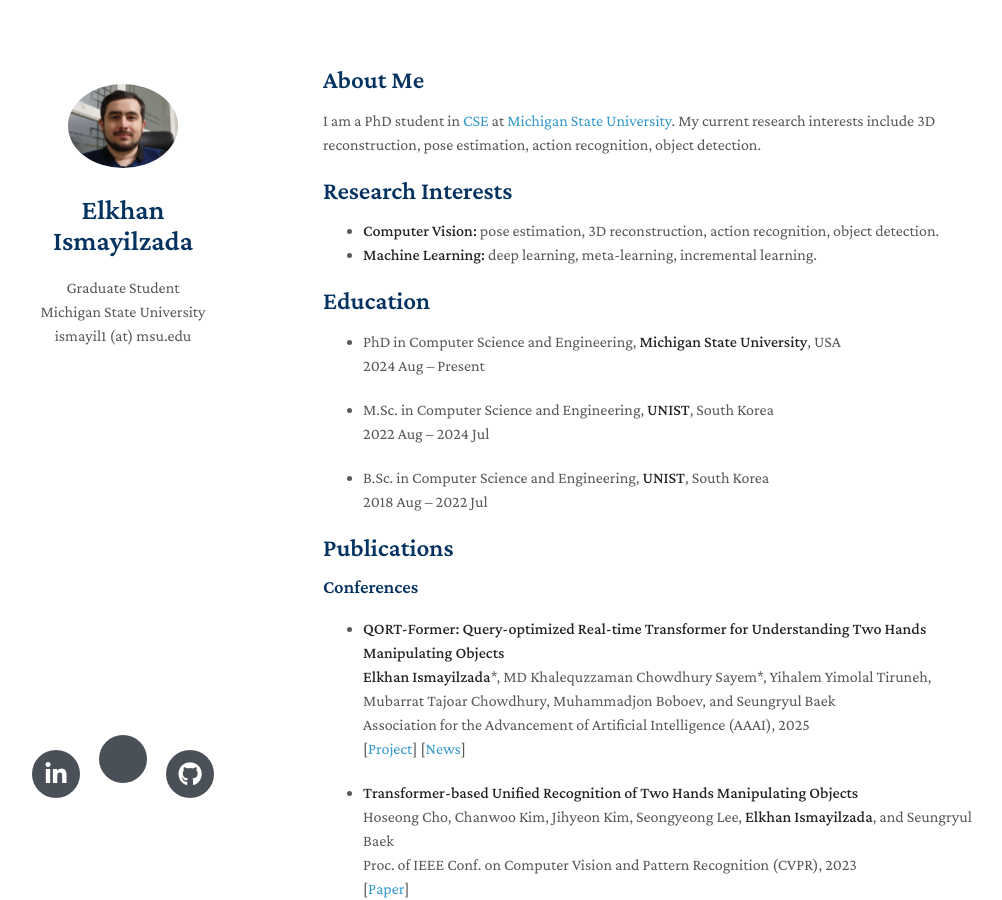
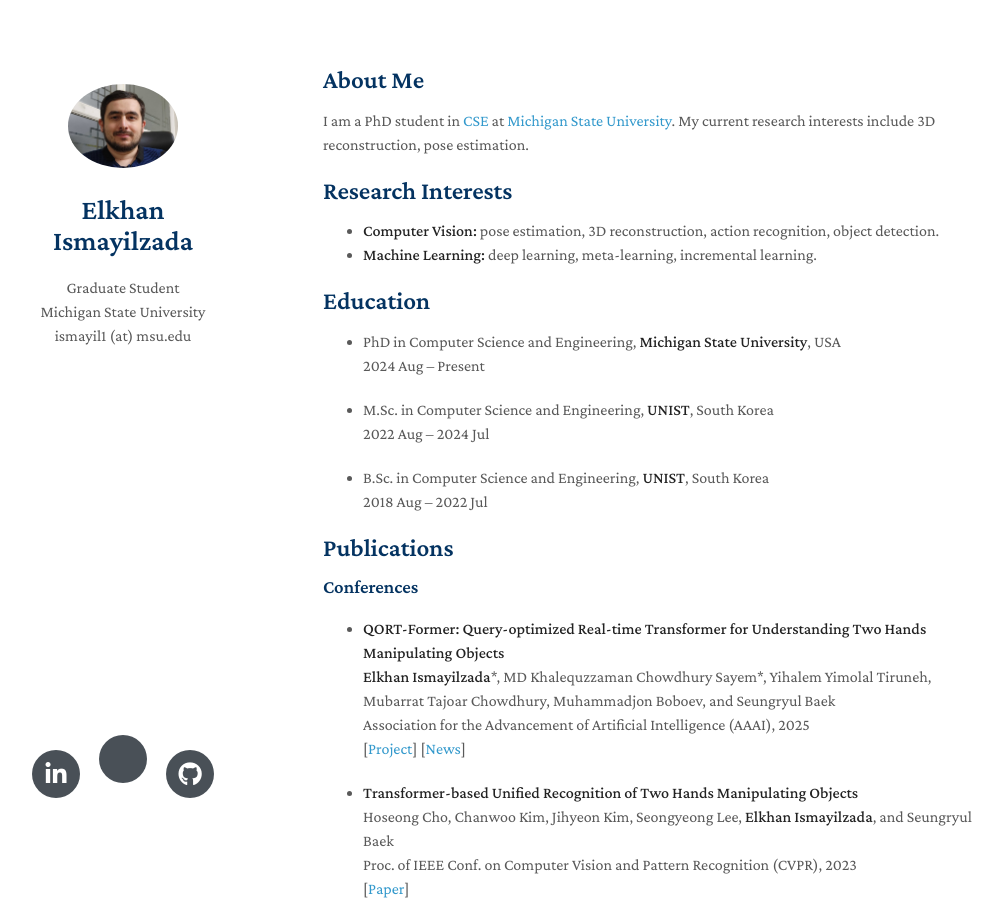
Before and after one commit to elkhanzada/elkhanzada.github.io, a Jekyll site: the page built from index.md, in a window 1280 px wide and 900 px high. Shown: the whole window, without its empty margins (147-1149 px from the left). Built offline with Jekyll 4.4.1, drawn with Linux system fonts in a browser that asks for light colours; nearby versions of some CDN libraries; a style sheet for code colours, icons or effects is not loaded; our own code applies the rules of GitHub Pages for plain Markdown files.

Commit message:
Update index.md

```diff
--- a/index.md
+++ b/index.md
@@ -4,7 +4,7 @@
 
 ## About Me
 
-I am a PhD student in [CSE](https://engineering.msu.edu/about/departments/cse) at [Michigan State University](https://msu.edu/). My current research interests include 3D reconstruction, pose estimation, action recognition, object detection.
+I am a PhD student in [CSE](https://engineering.msu.edu/about/departments/cse) at [Michigan State University](https://msu.edu/). My current research interests include 3D reconstruction, pose estimation.
 
 ## Research Interests
 
```
